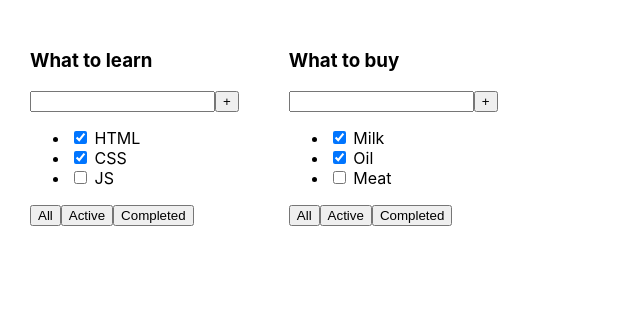
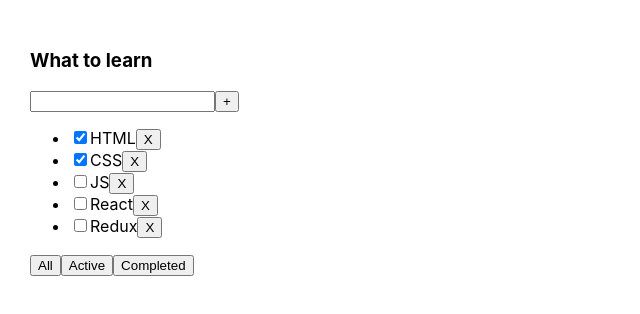
Before and after one commit to remezmax1992g/it-incubator-todolist, a React (Create React App) app: page / in a window 1280 px wide. Shown: the top 314 px of the page, without its empty margins (0-640 px from the left). Built offline with nearby package versions, Linux system fonts and the light colour scheme.

Commit message:
group of Monday 2 week

```diff
--- a/src/App.tsx
+++ b/src/App.tsx
@@ -1,26 +1,62 @@
-import React from 'react';
+import React, {useState} from 'react';
 import './App.css';
 import ToDoList, {TaskType} from "./ToDoList";
+
+export type FilteredValuesType = "all"|"active"|"completed";
+
 
 
 function App() {
     const title_1: string = "What to learn";
-    const title_2: string = "What to buy";
-    const title_3: string = "What to exchange";
+    /*const title_2: string = "What to buy";
+    const title_3: string = "What to exchange";*/
+
     const task_1: Array<TaskType> = [
         {id:1, title:"HTML", isDone:true},
         {id:2, title:"CSS", isDone:true},
-        {id:3, title:"JS", isDone:false}
+        {id:3, title:"JS", isDone:false},
+        {id:4, title:"React", isDone:false},
+        {id:5, title:"Redux", isDone:false},
     ]
-    const task_2: Array<TaskType> = [
-        {id:1, title:"Milk", isDone:true},
-        {id:2, title:"Oil", isDone:true},
-        {id:3, title:"Meat", isDone:false}
-    ]
+    const [tasks, setTasks] = useState(task_1);
+    const removeTask1 = (taskID:number) => {
+        setTasks(tasks.filter(task => task.id !== taskID));
+    }
+    const [filter, setFilter] = useState<FilteredValuesType>()
+
+    let taskForRender;
+    switch (filter) {
+        case "completed":
+            taskForRender = tasks.filter(t => t.isDone === true)
+            break
+        case "active":
+            taskForRender = tasks.filter(t => t.isDone === false)
+            break
+        default:
+            taskForRender = tasks
+    }
+
+    const changeFilter = (filter : FilteredValuesType) =>{
+        setFilter(filter)
+    }
+
+
+
+    /*function removeTask(id: number) {
+        let resultTask = task_1.filter(t => t.id != id);
+        console.log(resultTask);
+    }*/
+
+
     return (
         <div className="App">
-            <ToDoList title={title_1} tasks={task_1}/>
-            <ToDoList title={title_2} tasks={task_2}/>
+            <ToDoList title={title_1}
+                      tasks={taskForRender}
+            removeTask ={removeTask1}
+            changeFiler={changeFilter}/>
+            {/*<ToDoList title={title_2}
+                      tasks={task_2}/
+                removeTask ={removeTask}/>*/}
         </div>
     );
 }
--- a/src/ToDoList.tsx
+++ b/src/ToDoList.tsx
@@ -1,4 +1,5 @@
 import React from 'react';
+import {FilteredValuesType} from "./App";
 
 export type TaskType = {
     id: number;
@@ -9,9 +10,20 @@
 type ToDOListPropsType = {
     title: string;
     tasks: Array<TaskType>;
+    removeTask: (taskID: number) => void;
+    changeFiler: (filter: FilteredValuesType) => void
 }
 
 const ToDoList = (props: ToDOListPropsType) => {
+    const taskListItem = props.tasks.length ? props.tasks.map((tasks, index) => {
+        const removeTask = () => {props.removeTask(tasks.id)};
+        return (<li key={index}><input type="checkbox" checked={tasks.isDone}/>
+                <span>{tasks.title}</span>
+                <button onClick={removeTask}>X</button>
+            </li>
+        )
+    })
+    : <span>Your taskList is empty</span>
     return (
         <div>
             <h3>{props.title}</h3>
@@ -19,15 +31,15 @@
                 <input/>
                 <button>+</button>
             </div>
-            <ul>
-                <li><input type="checkbox" checked={props.tasks[0].isDone}/> <span>{props.tasks[0].title}</span></li>
+            <ul>{taskListItem}
+                {/*<li><input type="checkbox" checked={props.tasks[0].isDone}/> <span>{props.tasks[0].title}</span></li>
                 <li><input type="checkbox" checked={props.tasks[1].isDone}/> <span>{props.tasks[1].title}</span></li>
-                <li><input type="checkbox" checked={props.tasks[2].isDone}/> <span>{props.tasks[2].title}</span></li>
+                <li><input type="checkbox" checked={props.tasks[2].isDone}/> <span>{props.tasks[2].title}</span></li>*/}
             </ul>
             <div>
-                <button>All</button>
-                <button>Active</button>
-                <button>Completed</button>
+                <button onClick={() => props.changeFiler("all")}>All</button>
+                <button onClick={() => props.changeFiler("active")}>Active</button>
+                <button onClick={() => props.changeFiler("completed")}>Completed</button>
             </div>
         </div>
     );
```
